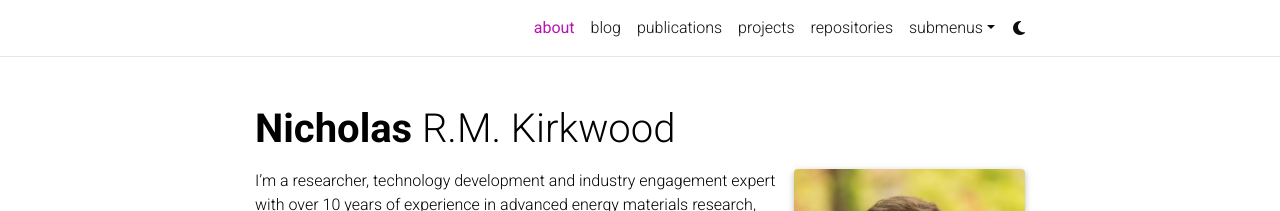
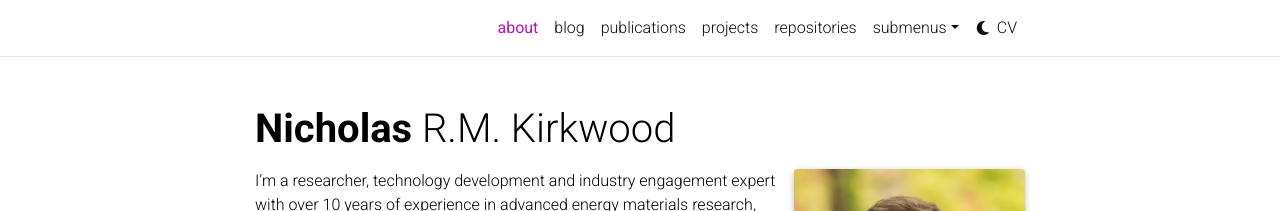
Before and after one commit to nrmkirkwood/nrmkirkwood.github.io, a Jekyll site: the page built from _pages/about.md, in a window 1280 px wide. Shown: the top 211 px of the page. Built offline with Jekyll 4.4.1, drawn with Linux system fonts in a browser that asks for light colours; full-size pictures stand in for the smaller copies a plugin makes; comment, search, counter and statistics services are not loaded; a style sheet for code colours, icons or effects is not loaded.

Commit message:
Update header.html

```diff
--- a/_includes/header.html
+++ b/_includes/header.html
@@ -104,6 +104,14 @@
                 </button>
               </li>
               {%- endif %}
+
+              <!-- CV -->
+              <li class="nav-item">
+                <a class="nav-link" href="{{ '/assets/pdf/nrmkirkwood_CV.pdf' | prepend: site.baseurl | prepend: site.url }}">
+                  CV
+                </a>
+              </li>
+
             </ul>
           </div>
         </div>
```
